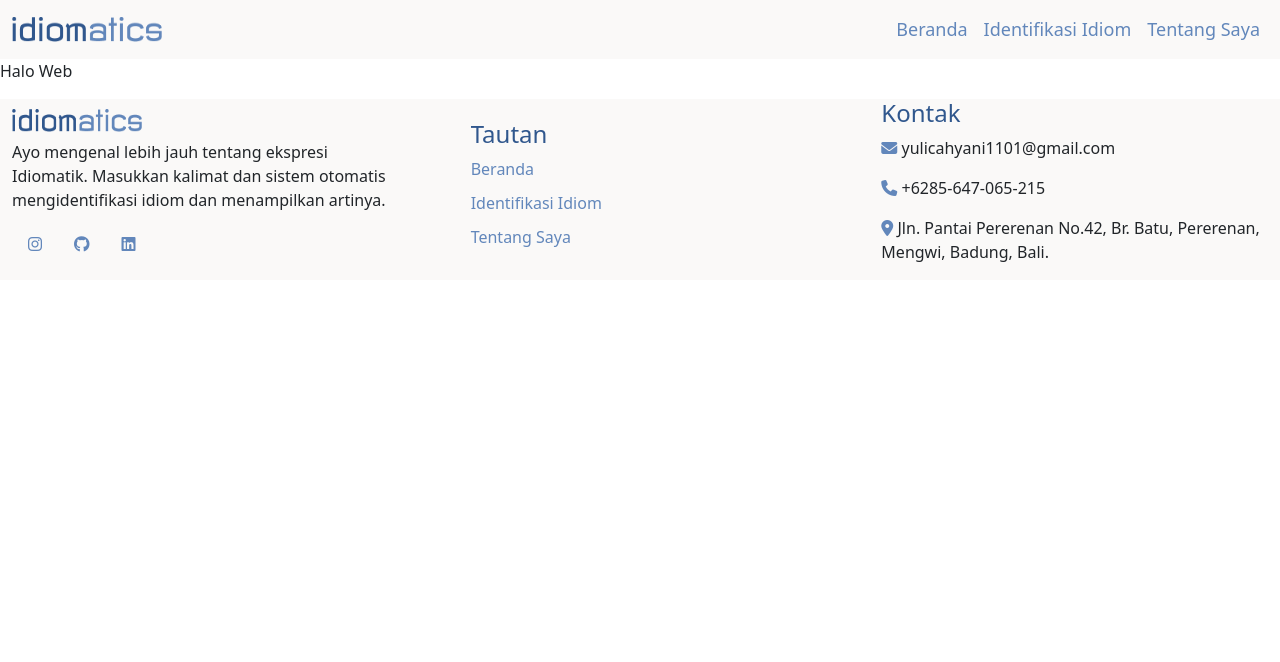
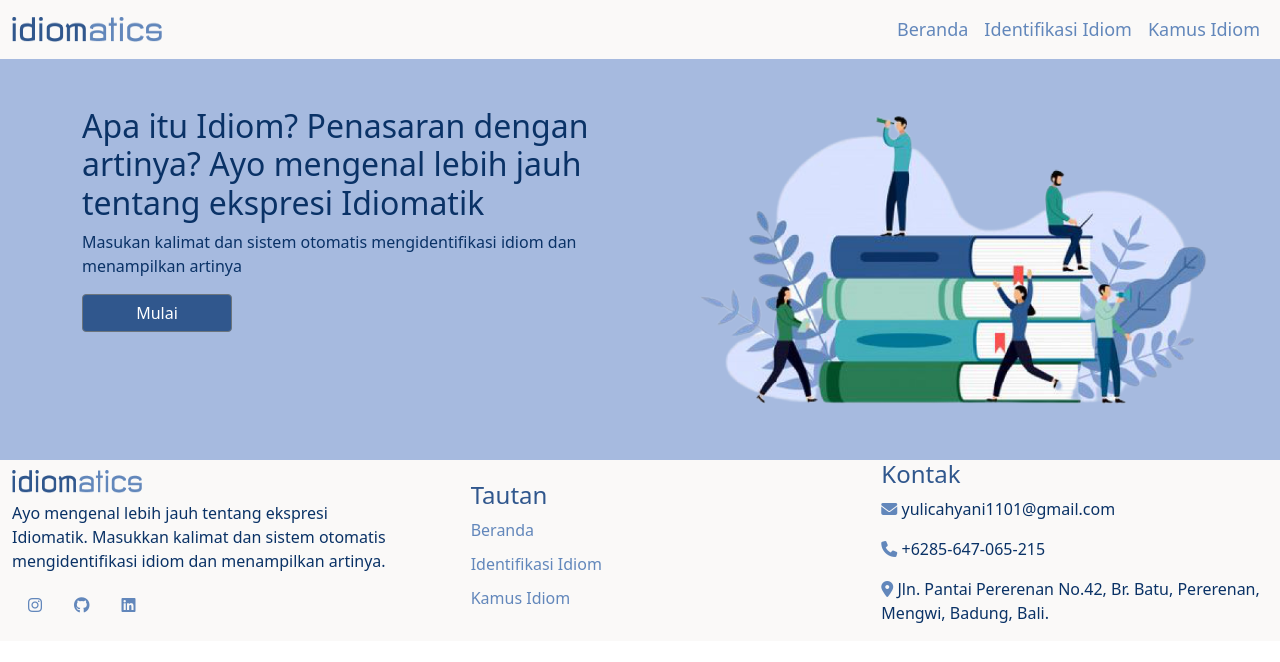
Before and after one commit to yulicahyani/Informatika-Unud-TA, a Flask app: page / in a window 1280 px wide. Shown: the top 662 px of the page. Run offline with Flask 2, Linux system fonts and the light colour scheme; parts of the project's set-up code (start-up, migrations or seed data) failed here and were passed over; some libraries are stand-ins or nearby versions.

Commit message:
membuat tampilan beranda

```diff
--- a/static/main.css
+++ b/static/main.css
@@ -87,3 +87,21 @@ body{
 .result .card-header {
     background-color: #A6BADF;
 }
+
+/* Index */
+
+/* Home */
+#home {
+    background-color: #A6BADF;
+}
+#home h2, p{
+    color: #0A3266;
+}
+#home .btn {
+    background-color: #30578D;
+    width: 150px;
+}
+#home .btn a {
+    text-decoration: none;
+    color: #ffff;
+}
--- a/templates/index.html
+++ b/templates/index.html
@@ -1,4 +1,23 @@
 {% extends "main_layout.html" %}
 {% block content %}
-<p>Halo Web</p>
+<section id="home">
+     <div class="jumbotron jumbotron-fluid">
+      <div class="container">
+        <div class="row">
+          <div class="col-md-6 pt-5">
+            <h2>
+              Apa itu Idiom? Penasaran dengan artinya? Ayo mengenal lebih jauh tentang ekspresi Idiomatik
+            </h2>
+            <p>
+              Masukan kalimat dan sistem otomatis mengidentifikasi idiom dan menampilkan artinya
+            </p>
+            <button type="button" class="btn btn-secondary "><a href="{{ url_for('identifikasi')}}"> Mulai </a></button>
+          </div>
+          <div class="col-md-6 text-center">
+            <img src="static/image/home_img.png" alt="" width="600px">
+          </div>
+        </div>
+      </div>
+    </div>
+</section>
 {% endblock %}
--- a/templates/main_layout.html
+++ b/templates/main_layout.html
@@ -25,7 +25,7 @@
               <div class="navbar-nav">
                 <a class="nav-link" aria-current="page" href="{{ url_for('index')}}">Beranda</a>
                 <a class="nav-link" href="{{ url_for('identifikasi')}}">Identifikasi Idiom</a>
-                <a class="nav-link" href="#">Tentang Saya</a>
+                <a class="nav-link" href="#">Kamus Idiom</a>
               </div>
             </div>
           </div>
@@ -54,7 +54,7 @@
                 <h4>Tautan</h4>
                 <a href="{{ url_for('index')}}">Beranda</a>
                 <a href="{{ url_for('identifikasi')}}">Identifikasi Idiom</a>
-                <a href="#">Tentang Saya</a>
+                <a href="#">Kamus Idiom</a>
             </div>
             <div class="col">
                 <h4>Kontak</h4>
```
Also changed, not shown: static/image/home_img.png (added).
